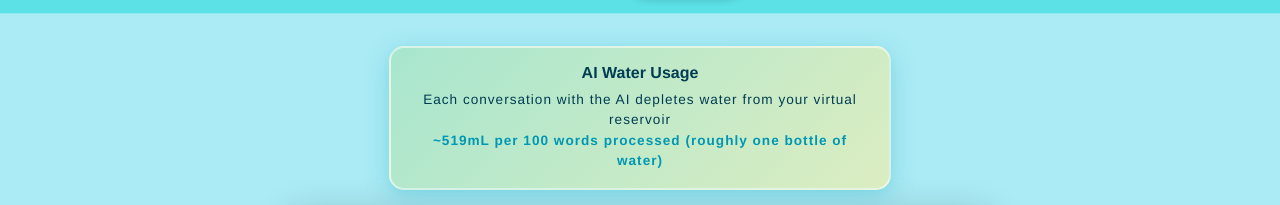
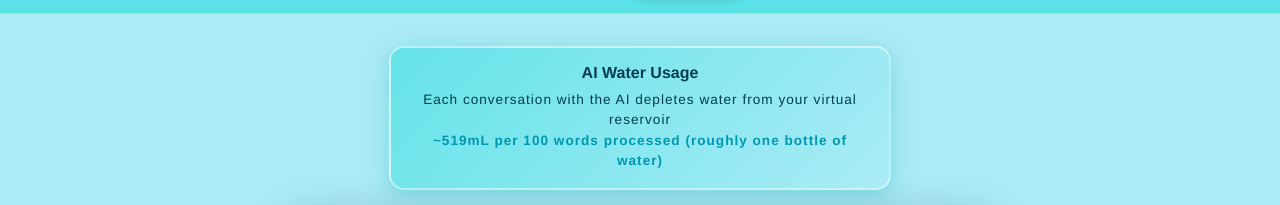
Before and after one commit to bcsanadi/drAIn, a plain HTML site: page templates/deplete.html in a window 1280 px wide. Shown: the part 57-262 px from the top of the page. Drawn offline with Linux system fonts and the light colour scheme; files that its build step writes are made by us from their sources.

Commit message:
box color

```diff
--- a/static/css/style.css
+++ b/static/css/style.css
@@ -1491,8 +1491,8 @@ body:has(.chat-card) main {
 
 /* Depletion Notice Styling */
 .depletion-notice {
-  background: linear-gradient(135deg, #a8e6cf 0%, #dcedc1 100%);
-  color: #2c5530;
+  background: linear-gradient(135deg, rgba(92, 225, 230, 0.9) 0%, rgba(170, 235, 245, 0.95) 100%);
+  color: var(--dark-blue);
   padding: 1rem 1.5rem;
   border-radius: 15px;
   margin-bottom: 1rem;
```
